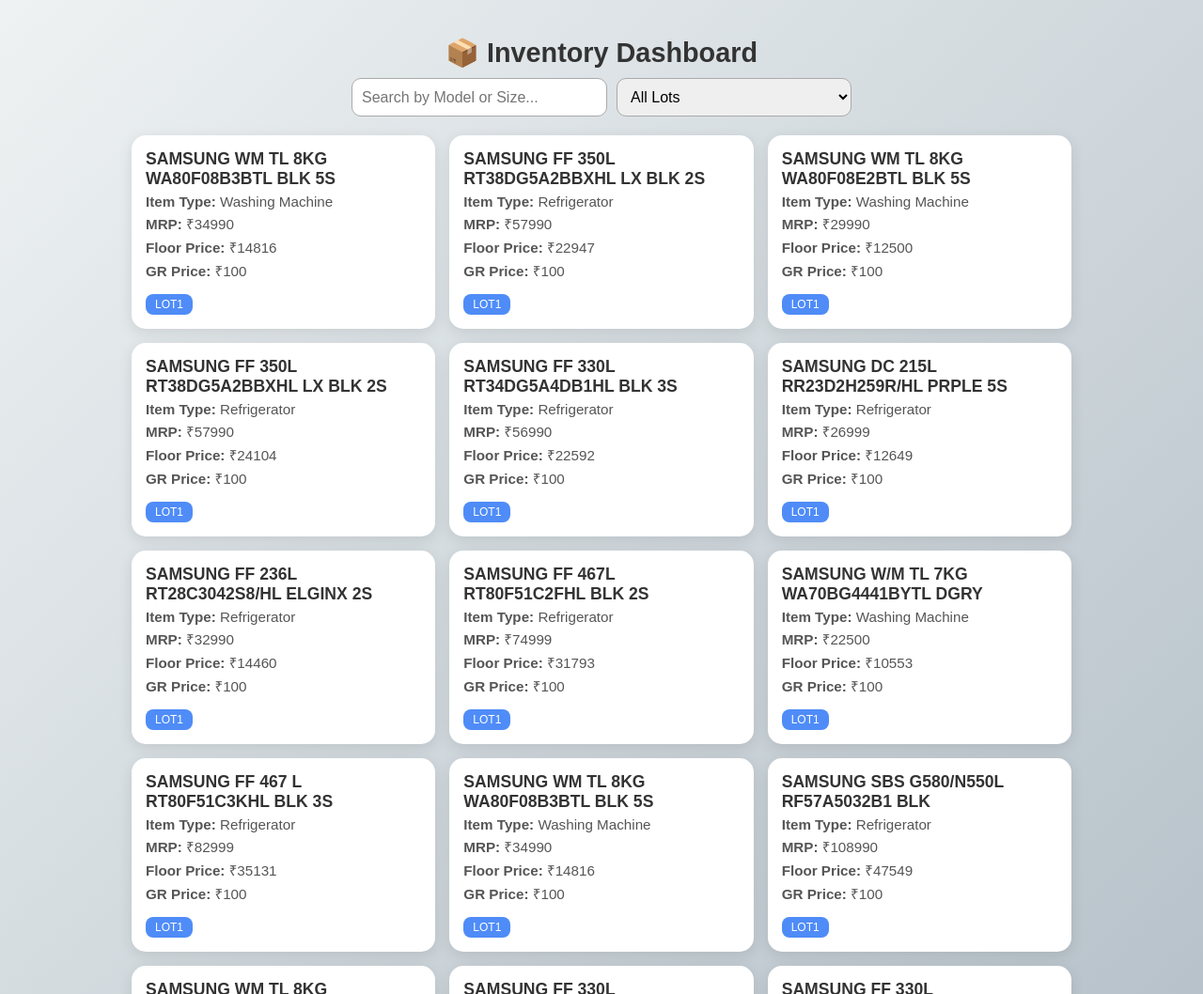
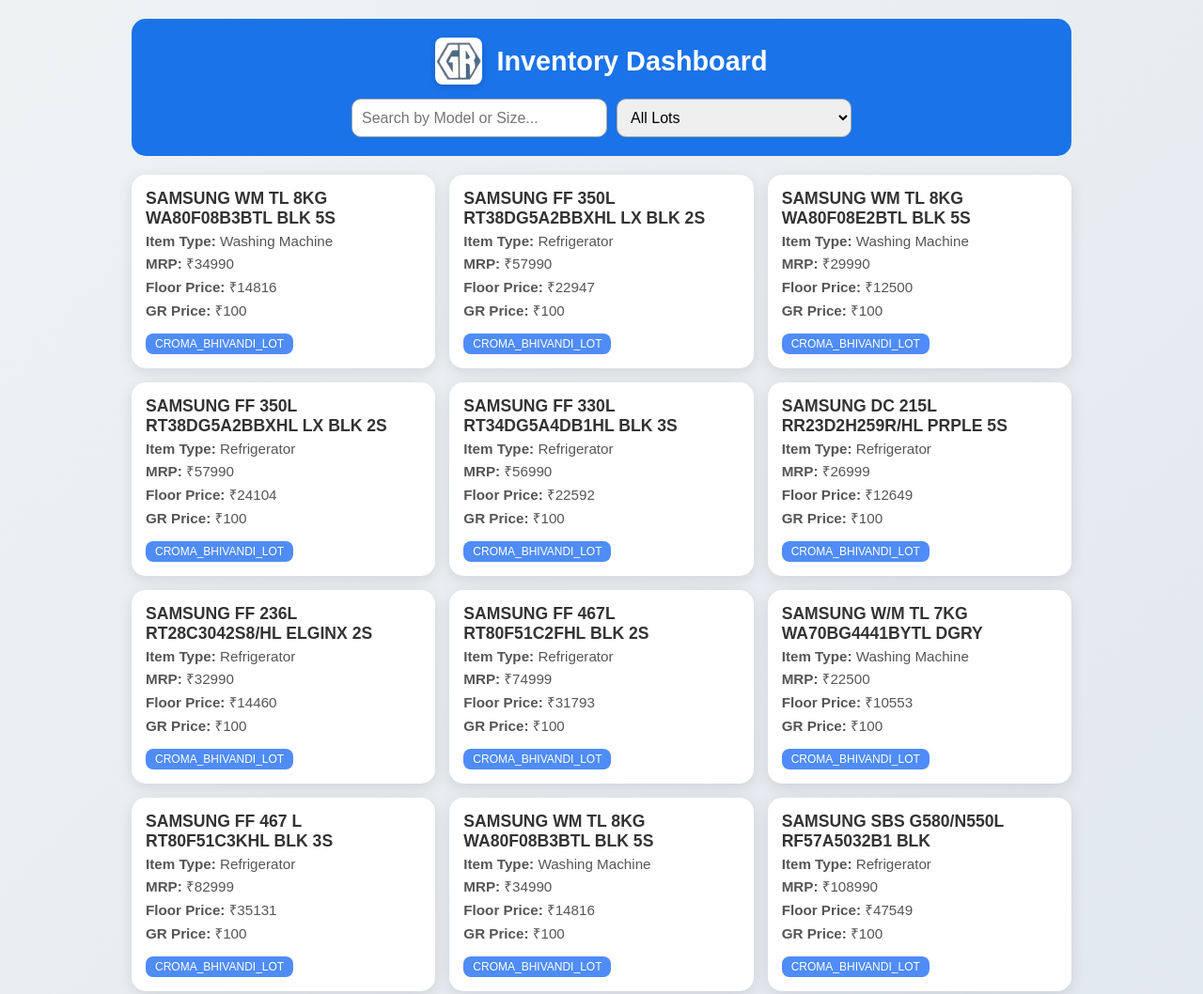
Before and after one commit to muhammadp1/GR_Imventory, a plain HTML site: page index.html in a window 1280 px wide. Shown: the top 1058 px of the page at 94% size. Drawn offline with Linux system fonts and the light colour scheme.

Commit message:
logo_update

```diff
--- a/index.html
+++ b/index.html
@@ -9,7 +9,10 @@
 <body>
   <div class="app-container">
    <header>
-      <h1>📦 Inventory Dashboard</h1>
+  <div class="header-brand">
+    <img src="logo.jpg" alt="GR Logo" id="site-logo" />
+    <h1>Inventory Dashboard</h1>
+  </div>
   <div class="controls">
     <input type="text" id="searchBox" placeholder="Search by Model or Size..." />
     <select id="lotSelector">
@@ -21,8 +24,10 @@
   </div>
 </header>
 
+
     <main>
       <div id="productList" class="product-list"></div>
+
     </main>
   </div>
 
--- a/script.js
+++ b/script.js
@@ -3,7 +3,7 @@ const productList = document.getElementById("productList");
 const lotSelector = document.getElementById("lotSelector");
 
 // List your CSV files here
-const lots = ["lot1.csv"];
+const lots = ["Croma_Bhivandi_Lot.csv"];
 let allData = [];
 
 async function loadData() {
--- a/style.css
+++ b/style.css
@@ -1,9 +1,40 @@
 body {
   margin: 0;
   font-family: "Poppins", sans-serif;
-  background: linear-gradient(135deg, #eef2f3, #8e9eab);
+  background: linear-gradient(135deg, #eef2f3, #d7e1eb);
   color: #333;
 }
+
+.header-brand {
+  display: flex;
+  align-items: center;
+  justify-content: center;
+  gap: 15px;
+  margin-bottom: 15px;
+}
+
+#site-logo {
+  height: 50px;
+  width: auto;
+  border-radius: 8px;
+  box-shadow: 0 2px 6px rgba(0,0,0,0.15);
+}
+
+header {
+  text-align: center;
+  margin-bottom: 30px;
+  background-color: #1a73e8; /* Brand color */
+  padding: 20px 10px;
+  border-radius: 15px;
+  color: white;
+}
+
+header h1 {
+  margin: 0;
+  font-size: 1.8em;
+  color: white;
+}
+
 
 .app-container {
   max-width: 1000px;
```
Also changed, not shown: Croma_Bhivandi_Lot.csv (renamed from lot1.csv), logo.jpg (added). Lines whose indentation alone changed are shown as unchanged.
